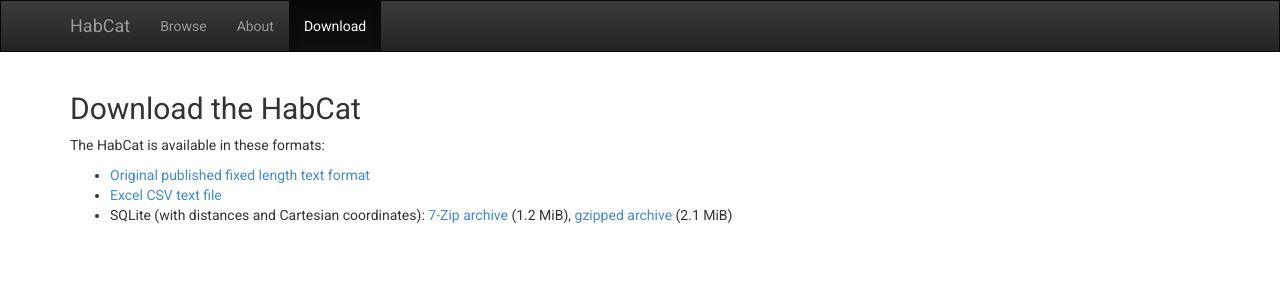
After one commit to clementi/habcat, a Flask app: page /download in a window 1280 px wide. The commit adds this page. Shown: the top 300 px of the page. Run offline with Flask 2, Linux system fonts and the light colour scheme; some libraries are stand-ins or nearby versions.

Commit message:
Add downloads page

```diff
--- a/main.py
+++ b/main.py
@@ -100,6 +100,11 @@ def distance(habstar1, habstar2):
         (habstar1.z_pc - habstar2.z_pc) ** 2)
 
 
+@app.route('/download')
+def download():
+    return render_template('download.html')
+
+
 @app.errorhandler(404)
 def not_found(error):
     return render_template('not_found.html'), 404
--- /dev/null
+++ b/templates/download.html
@@ -0,0 +1,13 @@
+{% extends 'layout.html' %}
+{% set active_page = 'download' %}
+{% block content %}
+    <div class="container">
+        <h2>Download the HabCat</h2>
+        <p>The HabCat is available in these formats:</p>
+        <ul>
+            <li><a href="http://iopscience.iop.org/0067-0049/145/1/181/fulltext/datafile4.txt">Original published fixed length text format</a></li>
+            <li><a href="http://www.hpcf.upr.edu/~abel/phl/habcat_table.csv">Excel CSV text file</a></li>
+            <li>SQLite (with distances and Cartesian coordinates): <a href="{{ url_for('static', filename='data/habcat.7z') }}">7-Zip archive</a> (1.2 MiB), <a href="{{ url_for('static', filename='data/habcat.sqlite.gz') }}">gzipped archive</a> (2.1 MiB)</li>
+        </ul>
+    </div>
+{% endblock %}
--- a/templates/layout.html
+++ b/templates/layout.html
@@ -1,7 +1,7 @@
 {% set nav_bar = [
     (url_for('home'), 'home', 'Browse'),
     ('#', 'about', 'About'),
-    ('#', 'download', 'Download')
+    (url_for('download'), 'download', 'Download')
 ] -%}
 {% set active_page = active_page | default('home') %}
 
```
Also changed, not shown: 2 other files.
